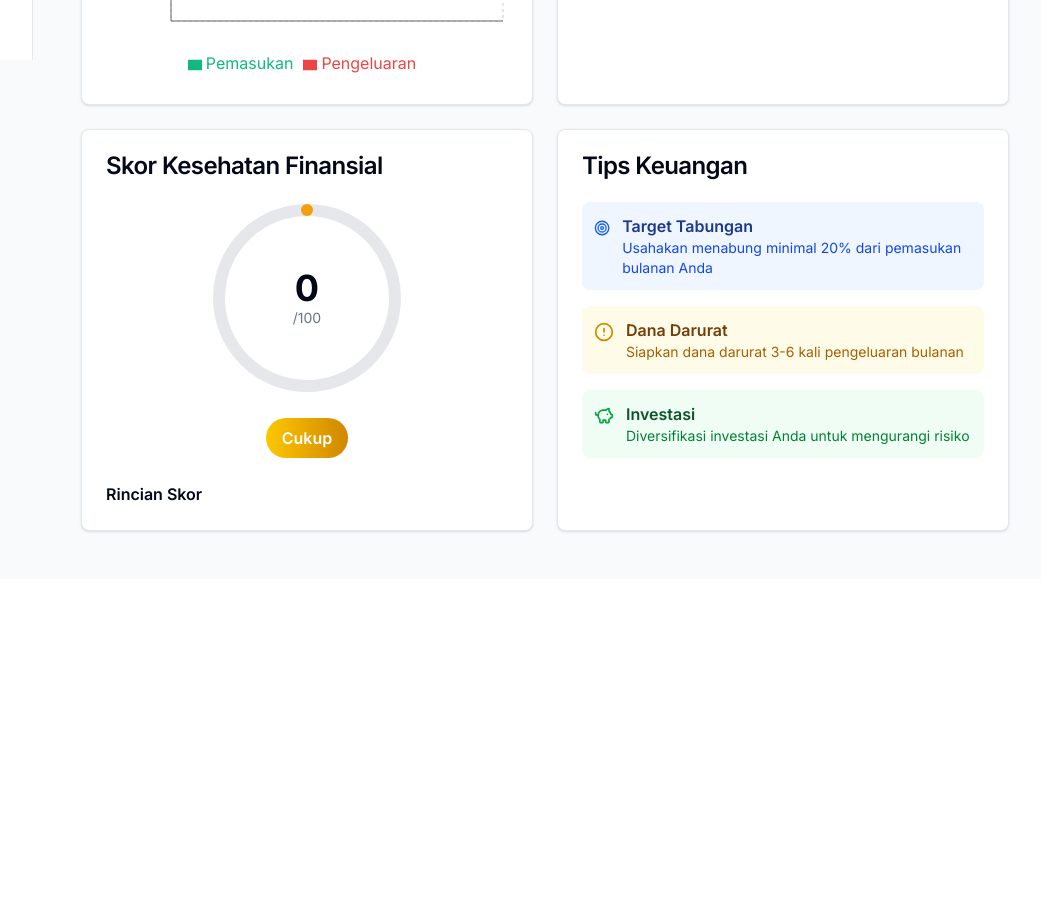
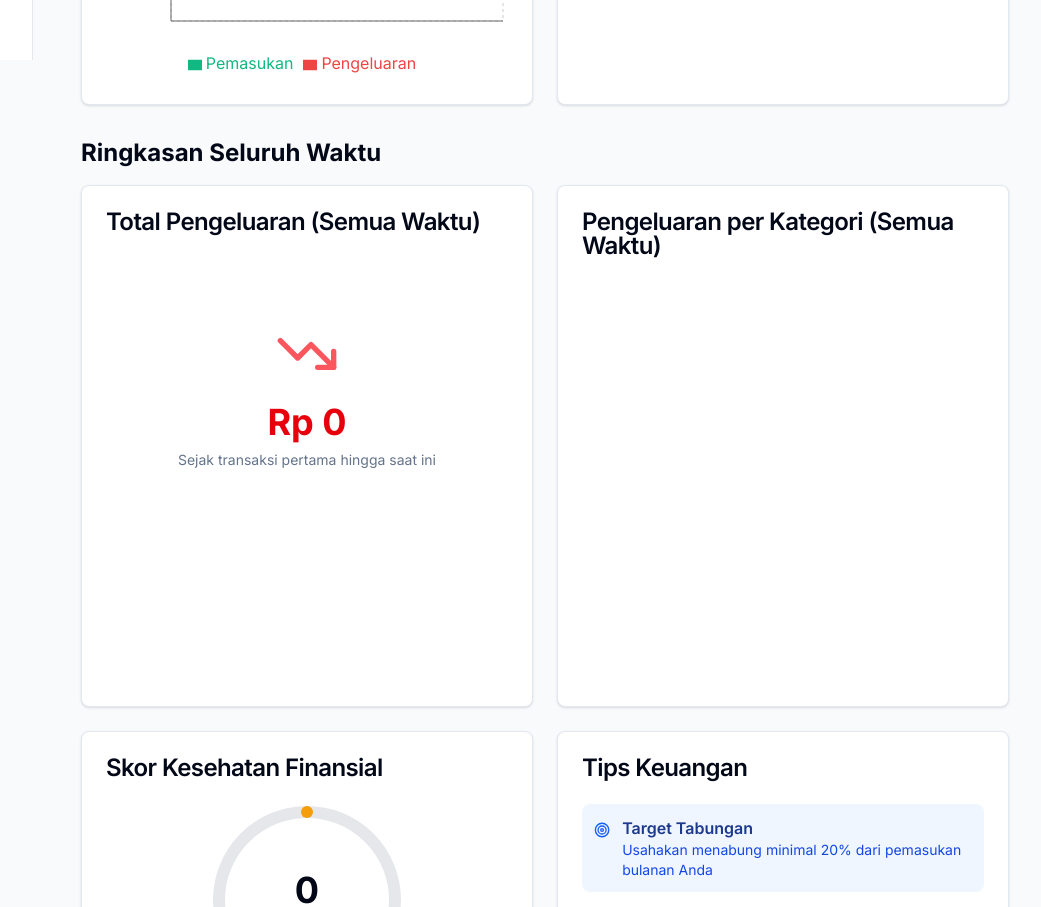
Before and after one commit to this-is-asepjourney/financial-app, a Next.js app: page /dashboard in a window 1280 px wide. Shown: the part 740-1647 px from the top of the page, without its empty margins (223-1264 px from the left). Before the commit the page ends 1319 px from the top, so only its background shows below. Built offline with nearby package versions, Linux system fonts and the light colour scheme.

Commit message:
update fitur dashboard

```diff
--- a/src/app/(dashboard)/budget/page.tsx
+++ b/src/app/(dashboard)/budget/page.tsx
@@ -4,7 +4,7 @@ import { useState, useEffect, useCallback } from 'react'
 import { useAuthStore } from '@/store/auth-store'
 import { Button } from '@/components/ui/button'
 import { Input } from '@/components/ui/input'
-import { Card, CardContent, CardHeader, CardTitle, CardDescription } from '@/components/ui/card'
+import { Card, CardContent } from '@/components/ui/card'
 import {
     Dialog,
     DialogContent,
@@ -31,7 +31,6 @@ import {
     AlertTriangle,
     CheckCircle,
     TrendingDown,
-    Wallet,
     CalendarClock,
     CreditCard
 } from 'lucide-react'
@@ -234,8 +233,8 @@ export default function BudgetPage() {
                 const err = await response.json()
                 throw new Error(err.error)
             }
-        } catch (error: any) {
-            toast({ title: 'Error', description: error.message || 'Gagal membayar tagihan', variant: 'destructive' })
+        } catch (error) {
+            toast({ title: 'Error', description: (error as Error).message || 'Gagal membayar tagihan', variant: 'destructive' })
         } finally {
             setIsSubmittingPay(false)
         }
@@ -268,8 +267,8 @@ export default function BudgetPage() {
             } else {
                 throw new Error('Gagal menghapus budget')
             }
-        } catch (error: any) {
-            toast({ title: 'Error', description: error.message, variant: 'destructive' })
+        } catch (error) {
+            toast({ title: 'Error', description: (error as Error).message, variant: 'destructive' })
         }
     }
 
--- a/src/app/(dashboard)/dashboard/page.tsx
+++ b/src/app/(dashboard)/dashboard/page.tsx
@@ -34,6 +34,13 @@ interface DashboardData {
         percentage: number
         color: string
     }[]
+    allTimeCategoryData: {
+        categoryName: string
+        totalAmount: number
+        percentage: number
+        color: string
+    }[]
+    allTimeTotalExpenses: number
     healthScore: {
         score: number
         status: 'excellent' | 'good' | 'fair' | 'poor'
@@ -54,16 +61,18 @@ export default function DashboardPage() {
         }
         try {
             // Fetch all dashboard data
-            const [summaryRes, categoryRes, healthRes, walletsRes] = await Promise.all([
+            const [summaryRes, categoryRes, healthRes, walletsRes, allTimeCategoryRes] = await Promise.all([
                 fetch(`/api/reports/monthly-summary?userId=${user?.id}`),
                 fetch(`/api/reports/category-analysis?userId=${user?.id}`),
                 fetch(`/api/financial-health?userId=${user?.id}`),
-                fetch(`/api/wallets?userId=${user?.id}`)
+                fetch(`/api/wallets?userId=${user?.id}`),
+                fetch(`/api/reports/category-analysis?userId=${user?.id}&timeframe=all`)
             ])
 
             const summary = await summaryRes.json()
             const category = await categoryRes.json()
             const health = await healthRes.json()
+            const allTimeCategory = await allTimeCategoryRes.json()
 
             if (walletsRes.ok) {
                 const walletsData = await walletsRes.json()
@@ -83,6 +92,8 @@ export default function DashboardPage() {
                 },
                 monthlyData,
                 categoryData: category.analysis || [],
+                allTimeCategoryData: allTimeCategory.analysis || [],
+                allTimeTotalExpenses: allTimeCategory.totalAmount || 0,
                 healthScore: {
                     score: health.health?.overallScore || 0,
                     status: health.health?.status || 'fair',
@@ -198,6 +209,34 @@ export default function DashboardPage() {
                 </Card>
             </div>
 
+            {/* All-Time Data */}
+            <h2 className="text-2xl font-bold mt-8 mb-4">Ringkasan Seluruh Waktu</h2>
+            <div className="grid lg:grid-cols-2 gap-6">
+                <Card>
+                    <CardHeader>
+                        <CardTitle>Total Pengeluaran (Semua Waktu)</CardTitle>
+                    </CardHeader>
+                    <CardContent className="flex flex-col justify-center items-center h-[300px]">
+                        <TrendingDown className="h-16 w-16 text-red-500 mb-4 opacity-80" />
+                        <div className="text-4xl font-bold text-red-600">
+                            {formatCurrency(data?.allTimeTotalExpenses || 0)}
+                        </div>
+                        <p className="text-sm text-muted-foreground mt-2">
+                            Sejak transaksi pertama hingga saat ini
+                        </p>
+                    </CardContent>
+                </Card>
+
+                <Card>
+                    <CardHeader>
+                        <CardTitle>Pengeluaran per Kategori (Semua Waktu)</CardTitle>
+                    </CardHeader>
+                    <CardContent>
+                        <CategoryBreakdown data={data?.allTimeCategoryData || []} />
+                    </CardContent>
+                </Card>
+            </div>
+
             {/* Financial Health */}
             <div className="grid lg:grid-cols-2 gap-6">
                 <FinancialScoreGauge
--- a/src/app/(dashboard)/wallets/page.tsx
+++ b/src/app/(dashboard)/wallets/page.tsx
@@ -1,6 +1,6 @@
 'use client'
 
-import { useState, useEffect } from 'react'
+import { useState, useEffect, useCallback } from 'react'
 import { Card, CardContent, CardHeader, CardTitle, CardDescription } from '@/components/ui/card'
 import { Button } from '@/components/ui/button'
 import { Input } from '@/components/ui/input'
@@ -40,7 +40,7 @@ export default function WalletsPage() {
     })
     const [isTransferring, setIsTransferring] = useState(false)
 
-    const fetchWallets = async () => {
+    const fetchWallets = useCallback(async () => {
         if (!user) return
         try {
             const res = await fetch(`/api/wallets?userId=${user.id}`)
@@ -53,11 +53,14 @@ export default function WalletsPage() {
         } finally {
             setIsLoading(false)
         }
-    }
+    }, [user])
 
     useEffect(() => {
-        fetchWallets()
-    }, [user])
+        const timer = setTimeout(() => {
+            fetchWallets()
+        }, 0)
+        return () => clearTimeout(timer)
+    }, [fetchWallets])
 
     const handleSubmit = async (e: React.FormEvent) => {
         e.preventDefault()
@@ -90,6 +93,7 @@ export default function WalletsPage() {
             setFormData({ name: '', type: 'bank', balance: 0 })
             fetchWallets()
         } catch (error) {
+            console.error(error)
             toast({
                 variant: 'destructive',
                 title: 'Error',
@@ -133,6 +137,7 @@ export default function WalletsPage() {
             setTransferData({ fromWalletId: '', toWalletId: '', amount: 0, description: 'Transfer Dana' })
             fetchWallets()
         } catch (error) {
+            console.error(error)
             toast({ variant: 'destructive', title: 'Error', description: 'Gagal melakukan transfer' })
         } finally {
             setIsTransferring(false)
@@ -152,6 +157,7 @@ export default function WalletsPage() {
             })
             fetchWallets()
         } catch (error) {
+            console.error(error)
             toast({
                 variant: 'destructive',
                 title: 'Error',
--- a/src/app/api/reports/category-analysis/route.ts
+++ b/src/app/api/reports/category-analysis/route.ts
@@ -8,20 +8,25 @@ export async function GET(request: Request) {
         const userId = searchParams.get('userId')
         const month = searchParams.get('month')
         const type = searchParams.get('type') || 'expense'
+        const timeframe = searchParams.get('timeframe')
 
         if (!userId) {
             return NextResponse.json({ error: 'User ID diperlukan' }, { status: 400 })
         }
 
-        const date = month ? new Date(month) : new Date()
-        const { start, end } = getMonthRange(date)
+        let dateFilter = {}
+        if (timeframe !== 'all') {
+            const date = month ? new Date(month) : new Date()
+            const { start, end } = getMonthRange(date)
+            dateFilter = { date: { gte: start, lte: end } }
+        }
 
         const categorySpending = await prisma.transaction.groupBy({
             by: ['categoryId'],
             where: {
                 userId,
                 type,
-                date: { gte: start, lte: end },
+                ...dateFilter,
             },
             _sum: { amount: true },
             _count: true,
```
